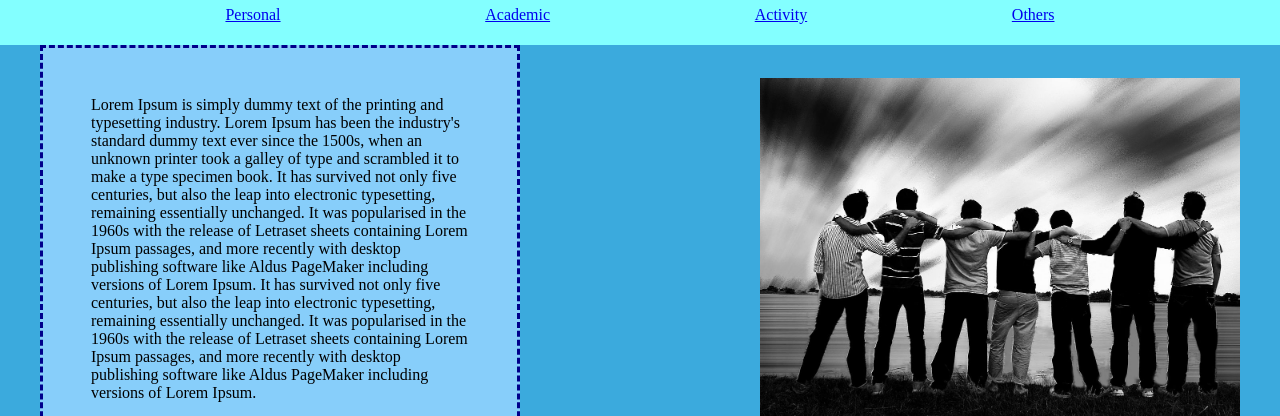
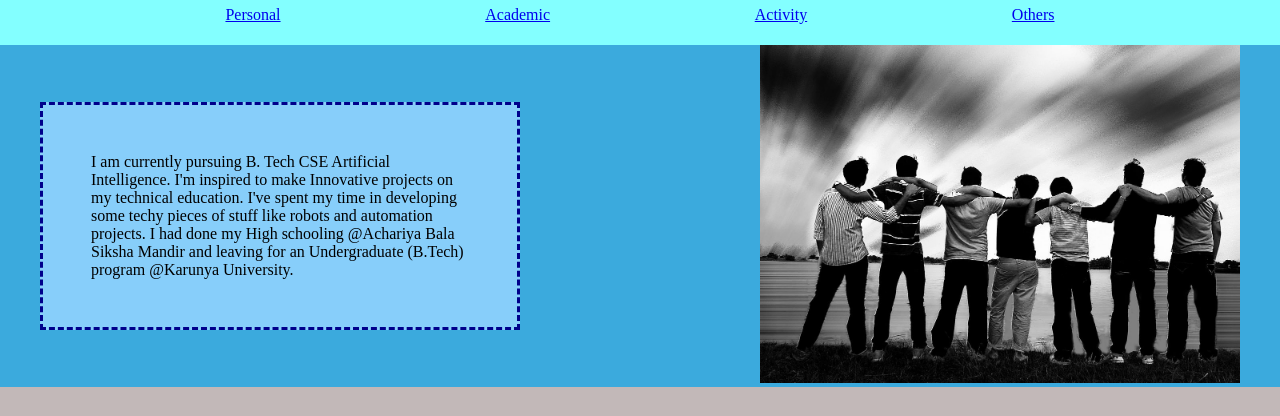
Before and after one commit to URK20CS2008/EXP3, a plain HTML site: page index.html in a window 1280 px wide. Shown: the part 147-563 px from the top of the page. Drawn offline with Linux system fonts and the light colour scheme.

Commit message:
Update index.html

```diff
--- a/index.html
+++ b/index.html
@@ -46,21 +46,9 @@
     <section id="home">
         <div class="home-container">
             <div class="left-text">
-                <p> Lorem Ipsum is simply dummy text of the printing and typesetting industry. Lorem Ipsum has been the
-                    industry's standard
-                    dummy text ever since the 1500s, when an unknown printer took a galley of type and scrambled it to
-                    make a type specimen
-                    book.
-                    It has survived not only five centuries, but also the leap into electronic typesetting, remaining
-                    essentially unchanged.
-                    It was popularised in the 1960s with the release of Letraset sheets containing Lorem Ipsum passages,
-                    and more recently
-                    with desktop publishing software like Aldus PageMaker including versions of Lorem Ipsum.
-                    It has survived not only five centuries, but also the leap into electronic typesetting, remaining
-                    essentially unchanged.
-                    It was popularised in the 1960s with the release of Letraset sheets containing Lorem Ipsum passages,
-                    and more recently
-                    with desktop publishing software like Aldus PageMaker including versions of Lorem Ipsum.
+                <p> I am currently pursuing B. Tech CSE Artificial Intelligence. I'm inspired to make Innovative projects on my technical education.
+                    I've spent my time in developing some techy pieces of stuff like robots and automation projects.
+                    I had done my High schooling @Achariya Bala Siksha Mandir and leaving for an Undergraduate (B.Tech) program @Karunya University.
                 </p>
             </div>
             <div class="image-right">
```
